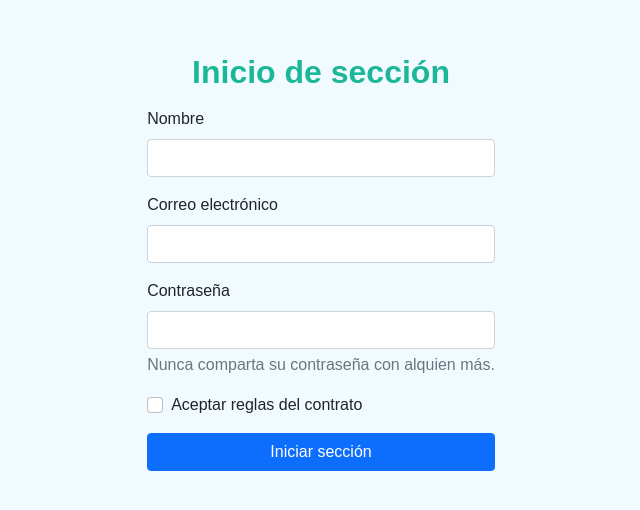
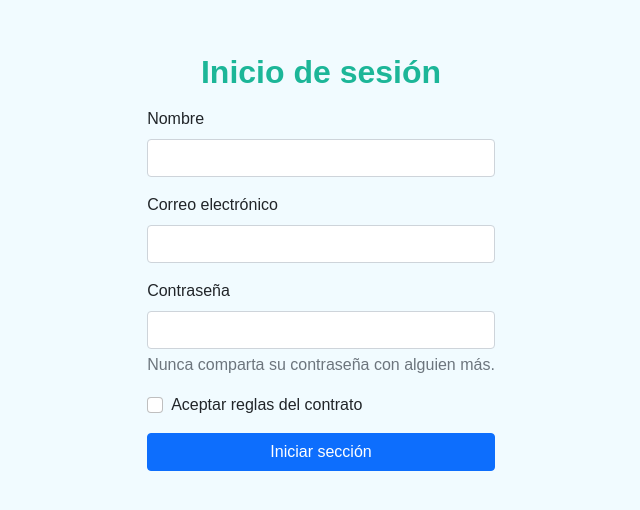
Before and after one commit to KenyiTeran/TrabajoFinal, a plain HTML site: page index.html in a window 1280 px wide. Shown: the part 128-638 px from the top of the page, without its empty margins (319-959 px from the left). Drawn offline with nearby package versions, Linux system fonts and the light colour scheme.

Commit message:
Update index.html

```diff
--- a/index.html
+++ b/index.html
@@ -28,7 +28,7 @@
         <section>
             <form class="container-fluid form" id="form">
                 <section class="mb-3">
-                    <h2 class="text-center fw-bold mb-3">Inicio de sección</h2>
+                    <h2 class="text-center fw-bold mb-3">Inicio de sesión</h2>
 
                     <!-- Nombre -->
                     <label for="txtName" class="form-label">Nombre</label>
@@ -47,7 +47,7 @@
                     <input type="password" class="form-control" id="txtpwd">
 
                     <!-- help -->
-                    <section id="emailHelp" class="form-text fs-6">Nunca comparta su contraseña con alquien más.</section>
+                    <section id="emailHelp" class="form-text fs-6">Nunca comparta su contraseña con alguien más.</section>
                 </section>
 
                 <section class="mb-3 form-check">
```
